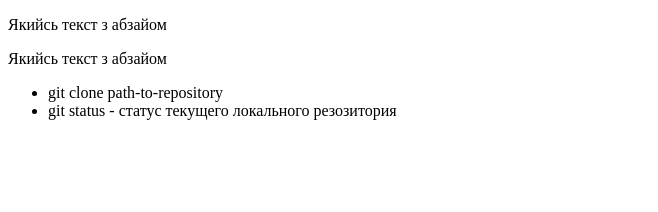
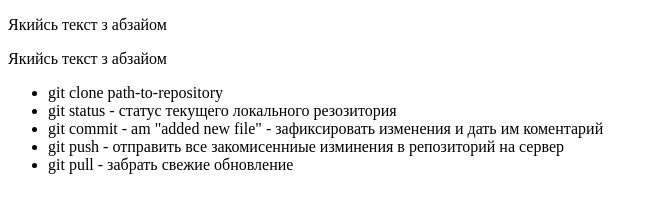
Before and after one commit to SashaNazaruk/git-lesson, a plain HTML site: page index.html in a window 1280 px wide. Shown: the whole page, without its empty margins (0-658 px from the left). Drawn offline with Linux system fonts and the light colour scheme.

Commit message:
added push-pull instructions to html

```diff
--- a/index.html
+++ b/index.html
@@ -18,6 +18,15 @@
 			<li>
 				git status - статус текущего локального резозитория
 			</li>
+			<li>
+				git commit - am "added new file" - зафиксировать изменения и дать им коментарий
+			</li>
+			<li>
+				git push - отправить все закомисенниые изминения в репозиторий на сервер
+			</li>
+			<li>
+				git pull - забрать свежие обновление
+			</li>
 		</ul>
 	<div>
 </body>
```
